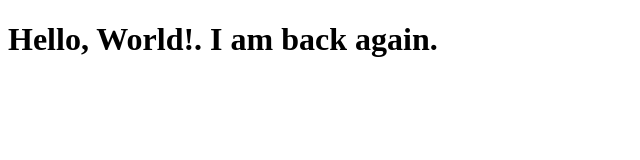
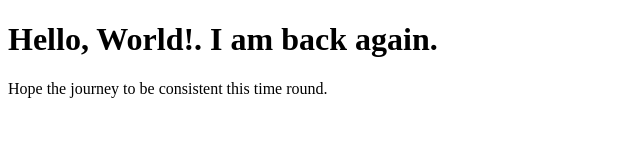
Before and after one commit to samuel922/comeback, a plain HTML site: page index.html in a window 1280 px wide. Shown: the whole page, without its empty margins (0-640 px from the left). Drawn offline with Linux system fonts and the light colour scheme.

Commit message:
Added a small paragraph

```diff
--- a/index.html
+++ b/index.html
@@ -7,6 +7,9 @@
     <title>Comeback</title>
 </head>
 <body>
-    <div><h1>Hello, World!. I am back again.</h1></div>
+    <div>
+        <h1>Hello, World!. I am back again.</h1>
+        <p>Hope the journey to be consistent this time round.</p>
+    </div>
 </body>
 </html>
```
